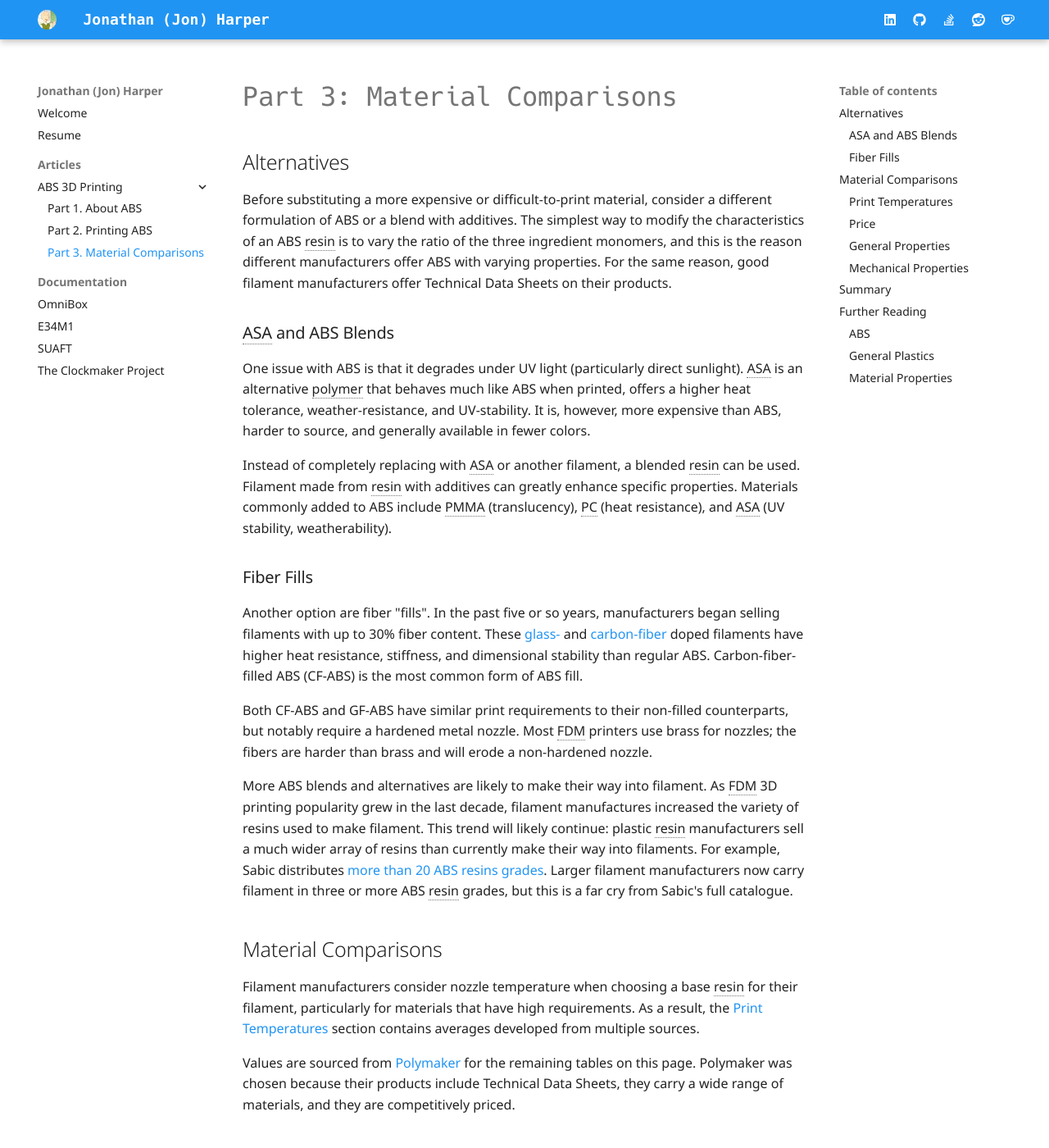
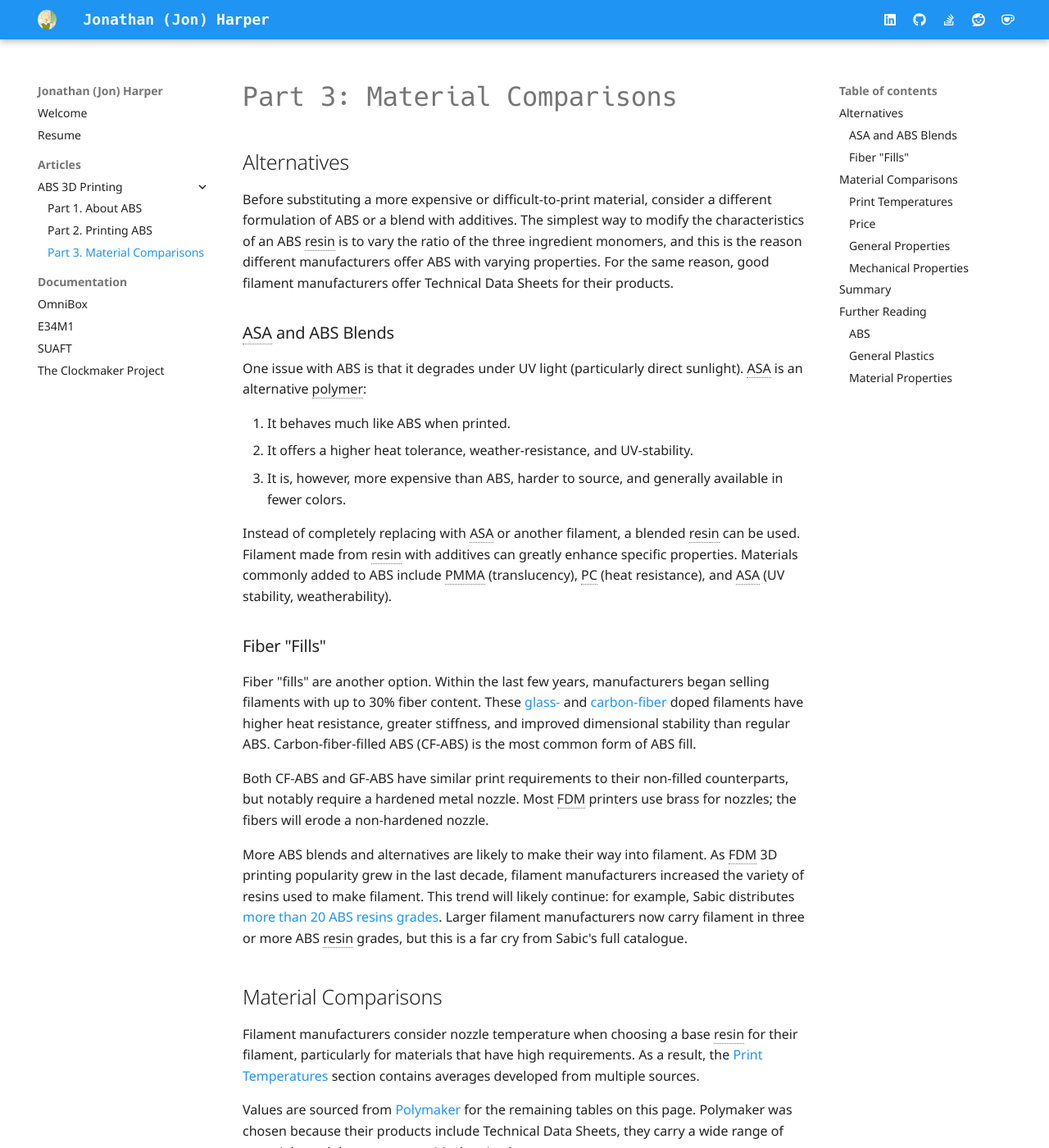
Before and after one commit to jon-harper/jon-harper.github.io, an MkDocs documentation site: the page built from docs/abs/materials.md, in a window 1280 px wide and 1400 px high. Shown: the whole window at 82% size. Built offline with MkDocs 1.6.1 and Material for MkDocs 9.7.7, drawn with Linux system fonts in a browser that asks for light colours; some of the changed text lies outside the part shown.

Commit message:
Proofreading by Bonnie

```diff
--- a/docs/abs/materials.md
+++ b/docs/abs/materials.md
@@ -10,21 +10,25 @@ date: 2023-05-19
 
 ## Alternatives
 
-Before substituting a more expensive or difficult-to-print material, consider a different formulation of ABS or a blend with additives. The simplest way to modify the characteristics of an ABS resin is to vary the ratio of the three ingredient monomers, and this is the reason different manufacturers offer ABS with varying properties. For the same reason, good filament manufacturers offer Technical Data Sheets on their products.
+Before substituting a more expensive or difficult-to-print material, consider a different formulation of ABS or a blend with additives. The simplest way to modify the characteristics of an ABS resin is to vary the ratio of the three ingredient monomers, and this is the reason different manufacturers offer ABS with varying properties. For the same reason, good filament manufacturers offer Technical Data Sheets for their products.
 
 ### ASA and ABS Blends
 
-One issue with ABS is that it degrades under UV light (particularly direct sunlight). ASA is an alternative polymer that behaves much like ABS when printed, offers a higher heat tolerance, weather-resistance, and UV-stability. It is, however, more expensive than ABS, harder to source, and generally available in fewer colors.
+One issue with ABS is that it degrades under UV light (particularly direct sunlight). ASA is an alternative polymer:
+
+1. It behaves much like ABS when printed.
+2. It offers a higher heat tolerance, weather-resistance, and UV-stability.
+3. It is, however, more expensive than ABS, harder to source, and generally available in fewer colors.
 
 Instead of completely replacing with ASA or another filament, a blended resin can be used. Filament made from resin with additives can greatly enhance specific properties. Materials commonly added to ABS include PMMA (translucency), PC (heat resistance), and ASA (UV stability, weatherability).
 
-### Fiber Fills
+### Fiber "Fills"
 
-Another option are fiber "fills". In the past five or so years, manufacturers began selling filaments with up to 30% fiber content. These [glass-](https://www.3dxtech.com/product/fibrex-abs-gf/) and [carbon-fiber](https://atomicfilament.com/collections/abs-3d-filament/products/carbon-fiber-ultra-black-abs) doped filaments have higher heat resistance, stiffness, and dimensional stability than regular ABS. Carbon-fiber-filled ABS (CF-ABS) is the most common form of ABS fill.
+Fiber "fills" are another option. Within the last few years, manufacturers began selling filaments with up to 30% fiber content. These [glass-](https://www.3dxtech.com/product/fibrex-abs-gf/) and [carbon-fiber](https://atomicfilament.com/collections/abs-3d-filament/products/carbon-fiber-ultra-black-abs) doped filaments have higher heat resistance, greater  stiffness, and improved dimensional stability than regular ABS. Carbon-fiber-filled ABS (CF-ABS) is the most common form of ABS fill.
 
-Both CF-ABS and GF-ABS have similar print requirements to their non-filled counterparts, but notably require a hardened metal nozzle. Most FDM printers use brass for nozzles; the fibers are harder than brass and will erode a non-hardened nozzle.
+Both CF-ABS and GF-ABS have similar print requirements to their non-filled counterparts, but notably require a hardened metal nozzle. Most FDM printers use brass for nozzles; the fibers will erode a non-hardened nozzle.
 
-More ABS blends and alternatives are likely to make their way into filament. As FDM 3D printing popularity grew in the last decade, filament manufactures increased the variety of resins used to make filament. This trend will likely continue: plastic resin manufacturers sell a much wider array of resins than currently make their way into filaments. For example, Sabic distributes [more than 20 ABS resins grades](https://www.sabic.com/en/products/polymers/acrylonitrile-butadiene-styrene-abs/cycolac-resin). Larger filament manufacturers now carry filament in three or more ABS resin grades, but this is a far cry from Sabic's full catalogue.
+More ABS blends and alternatives are likely to make their way into filament. As FDM 3D printing popularity grew in the last decade, filament manufacturers increased the variety of resins used to make filament. This trend will likely continue: for example, Sabic distributes [more than 20 ABS resins grades](https://www.sabic.com/en/products/polymers/acrylonitrile-butadiene-styrene-abs/cycolac-resin). Larger filament manufacturers now carry filament in three or more ABS resin grades, but this is a far cry from Sabic's full catalogue.
 
 ## Material Comparisons
 
@@ -38,7 +42,7 @@ Values are sourced from [Polymaker](https://us.polymaker.com) for the remaining
 |---|---|---|---|---|
 | PLA | 180-220°C | 25-65°C | 15-30°C | Most common 3D-printed material due to low melting point. |
 | TPU | 210-250°C | 25-60°C | 15-30°C | High flexibility makes this material difficult to print. |
-| PETG | 230-250°C | 70-80°C | 15°-30°C | PETG is at the upper range of capabilities for most entry-level printers. |
+| PETG | 230-250°C | 70-80°C | 15-30°C | PETG is at the upper range of capabilities for most entry-level printers. |
 | **ABS** | **230-250°C** | **90-110°C** | **45°C+** |  |
 | ASA | 235-255°C | 90-110°C | 45°C+ |  |
 | PA | 230-260°C | 60-110°C | 45°C+ | Some forms of PA do not require a heated enclosure. |
@@ -90,7 +96,7 @@ The layers used to make FDM printed materials cause the finished material to hav
 
 ABS plastic is an excellent all-purpose plastic for 3D printing functional parts. Although it requires an enclosure to print safely and well, it is both the easiest engineering-grade plastic to print and one of the most affordable.
 
-End-users familiar with open-air filaments and inexperienced in ABS find that enclosure air temperature and and appropriate cooling is a critical factor in quality ABS prints.
+End-users familiar who are familiar with open-air filaments and inexperienced in ABS find that chamber temperature and appropriate cooling are a critical factors in quality ABS prints.
 
 When a UV-stable and weather-resistant alternative is needed, ASA can be substituted at a higher price point. Blends and fills are available to give ABS other desired properties.
 
```
Also changed, not shown: other parts of docs/abs/materials.md (+2 -0 lines), docs/abs/about.md (+4 -4 lines), docs/abs/index.md (+5 -5 lines), docs/abs/printing.md (+24 -20 lines).
